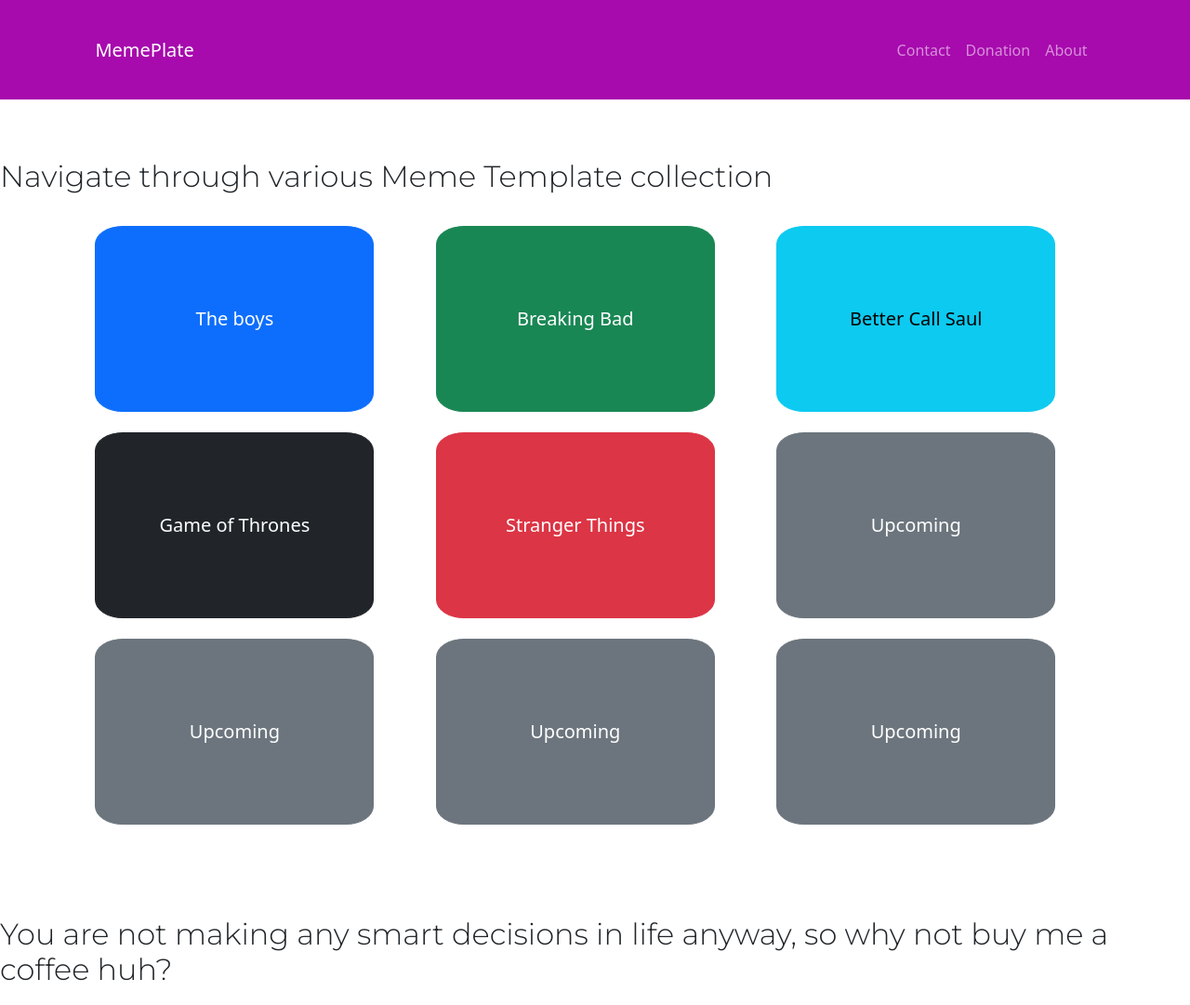
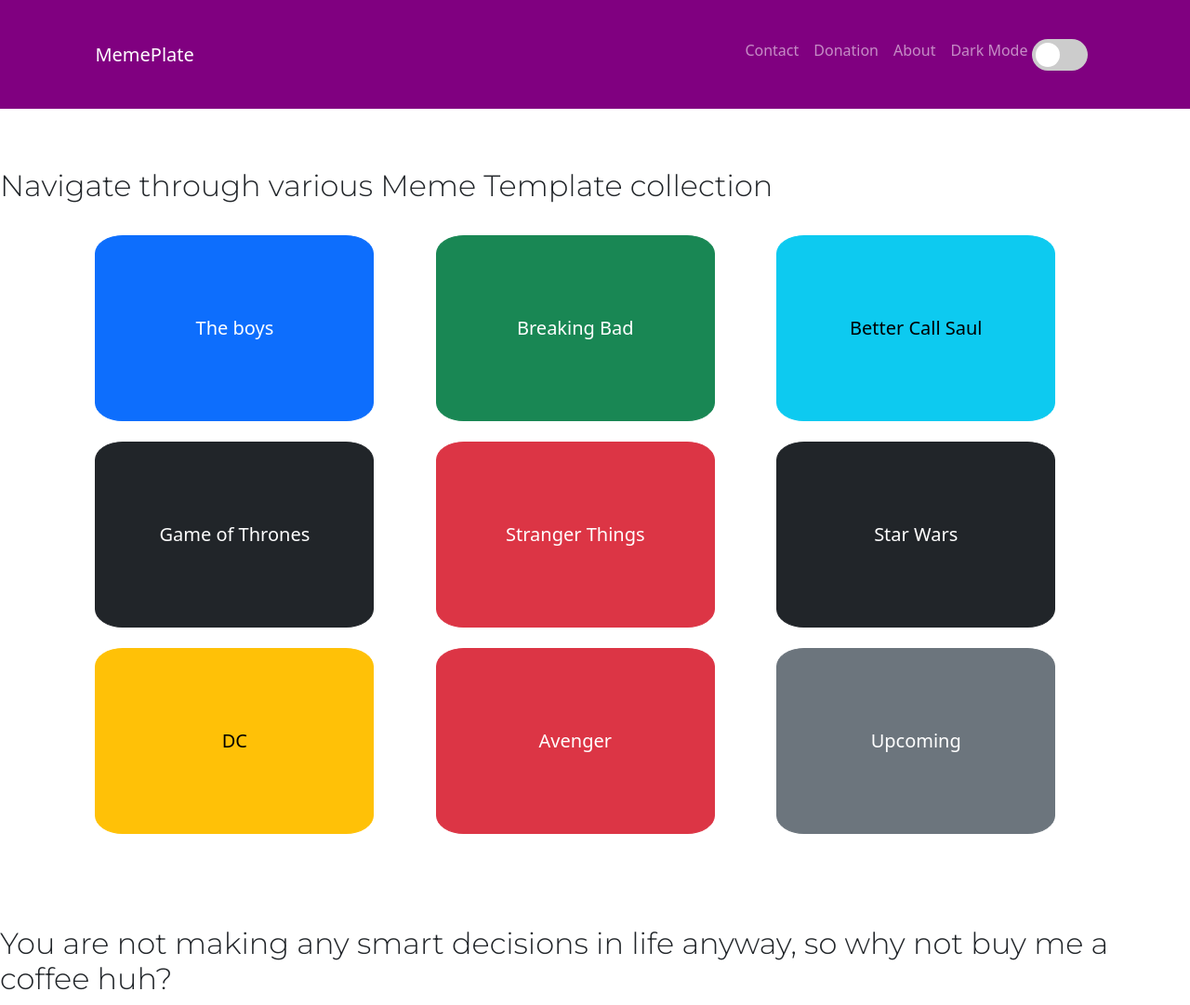
Before and after one commit to ShahriarHakimGit/memeplate, a plain HTML site: page index.html in a window 1280 px wide. Shown: the whole page at 93% size. Drawn offline with nearby package versions, Linux system fonts and the light colour scheme.

Commit message:
dRK-MODE

```diff
--- a/index.html
+++ b/index.html
@@ -56,6 +56,14 @@
               <li class="nav-item">
                 <a class="nav-link" href="">About</a>
               </li>
+              <li class="nav-item">
+                <a class="nav-link"
+                  >Dark Mode
+                  <label class="switch">
+                    <input type="checkbox" name="dark" />
+                    <span class="slider round"></span> </label
+                ></a>
+              </li>
             </ul>
           </div>
         </nav>
@@ -63,7 +71,9 @@
     </section>
 
     <section style="padding-top: 5%">
-      <h2>Navigate through various Meme Template collection</h2>
+      <h2 class="bodyText">
+        Navigate through various Meme Template collection
+      </h2>
 
       <div class="container-fluid">
         <div class="row">
@@ -98,19 +108,19 @@
             </button>
           </div>
           <div class="col" style="padding-bottom: 2%">
-            <button type="button" class="btn btn-secondary btn-square-md-mod">
-              Upcoming
+            <button type="button" class="btn btn-dark btn-square-md-mod">
+              Star Wars
             </button>
           </div>
 
           <div class="col" style="padding-bottom: 2%">
-            <button type="button" class="btn btn-secondary btn-square-md-mod">
-              Upcoming
+            <button type="button" class="btn btn-warning btn-square-md-mod">
+              DC
             </button>
           </div>
           <div class="col" style="padding-bottom: 2%">
-            <button type="button" class="btn btn-secondary btn-square-md-mod">
-              Upcoming
+            <button type="button" class="btn btn-danger btn-square-md-mod">
+              Avenger
             </button>
           </div>
           <div class="col" style="padding-bottom: 2%">
@@ -123,12 +133,13 @@
         <div class="row"></div>
       </div>
 
-      <h2 style="padding-top: 4%">
+      <h2 style="padding-top: 4%" class="bodyText">
         You are not making any smart decisions in life anyway, so why not buy me
         a coffee huh?
       </h2>
     </section>
 
     <script src="https://cdn.jsdelivr.net/npm/bootstrap@5.2.0/dist/js/bootstrap.bundle.min.js"></script>
+    <script src="script.js"></script>
   </body>
 </html>
--- a/script.js
+++ b/script.js
@@ -0,0 +1,17 @@
+var checkbox = document.querySelector("input[name=dark]");
+
+checkbox.addEventListener("change", function () {
+  if (this.checked) {
+    document.querySelector("body").style.backgroundColor = "black";
+    document.getElementById("title").style.backgroundColor = "gray";
+    document.querySelectorAll(".bodyText").forEach((el, i) => {
+      el.style.color = "white";
+    });
+  } else {
+    document.querySelector("body").style.backgroundColor = "white";
+    document.getElementById("title").style.backgroundColor = "purple";
+    document.querySelectorAll(".bodyText").forEach((el, i) => {
+      el.style.color = "black";
+    });
+  }
+});
--- a/style.css
+++ b/style.css
@@ -1,5 +1,5 @@
 #title {
-  background-color: #a70aad;
+  background-color: purple;
 }
 
 h1 {
@@ -64,3 +64,62 @@ img {
 img:hover {
   box-shadow: 0 0 2px 1px rgba(0, 140, 186, 0.5);
 }
+
+.switch {
+  position: relative;
+  display: inline-block;
+  width: 60px;
+  height: 34px;
+}
+
+.switch input {
+  opacity: 0;
+  width: 0;
+  height: 0;
+}
+
+.slider {
+  position: absolute;
+  cursor: pointer;
+  top: 0;
+  left: 0;
+  right: 0;
+  bottom: 0;
+  background-color: #ccc;
+  -webkit-transition: 0.4s;
+  transition: 0.4s;
+}
+
+.slider:before {
+  position: absolute;
+  content: "";
+  height: 26px;
+  width: 26px;
+  left: 4px;
+  bottom: 4px;
+  background-color: white;
+  -webkit-transition: 0.4s;
+  transition: 0.4s;
+}
+
+input:checked + .slider {
+  background-color: #2196f3;
+}
+
+input:focus + .slider {
+  box-shadow: 0 0 1px #2196f3;
+}
+
+input:checked + .slider:before {
+  -webkit-transform: translateX(26px);
+  -ms-transform: translateX(26px);
+  transform: translateX(26px);
+}
+
+.slider.round {
+  border-radius: 34px;
+}
+
+.slider.round:before {
+  border-radius: 50%;
+}
```
Also changed, not shown: knight.png (added).
